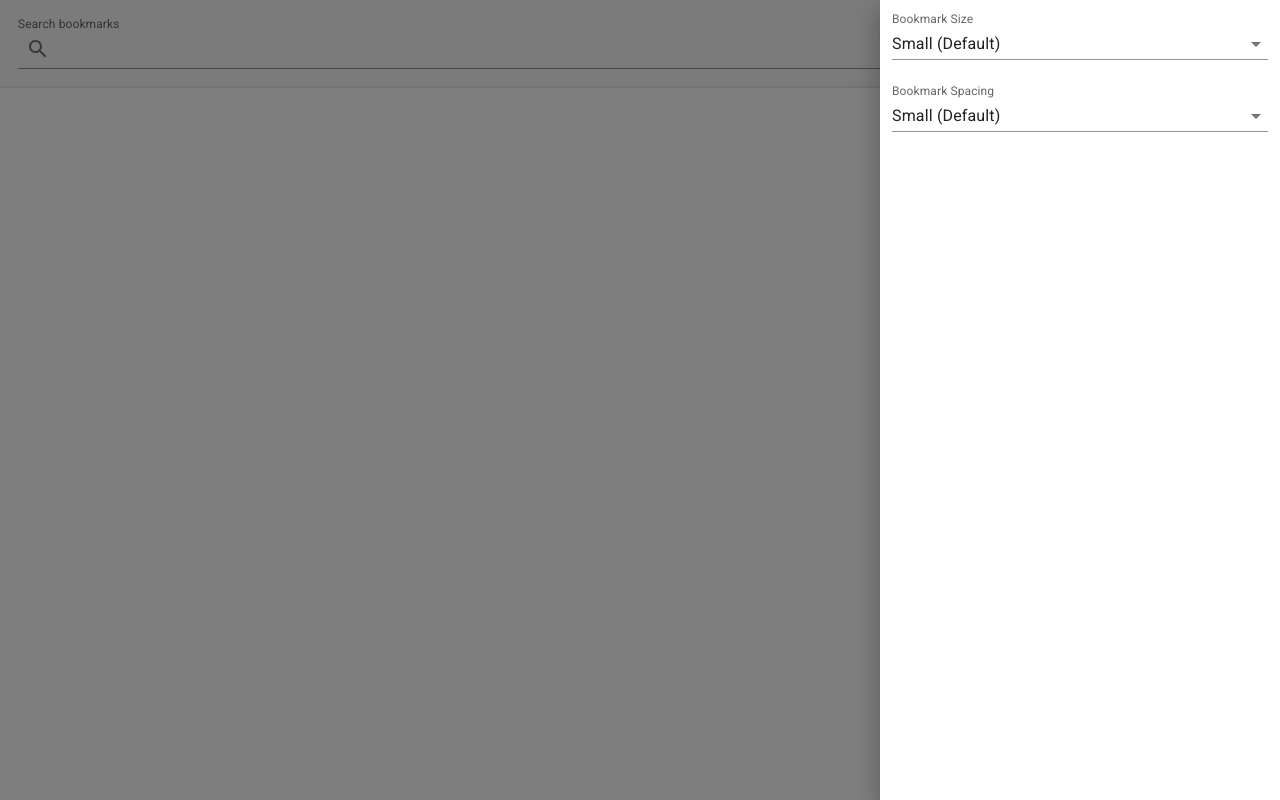
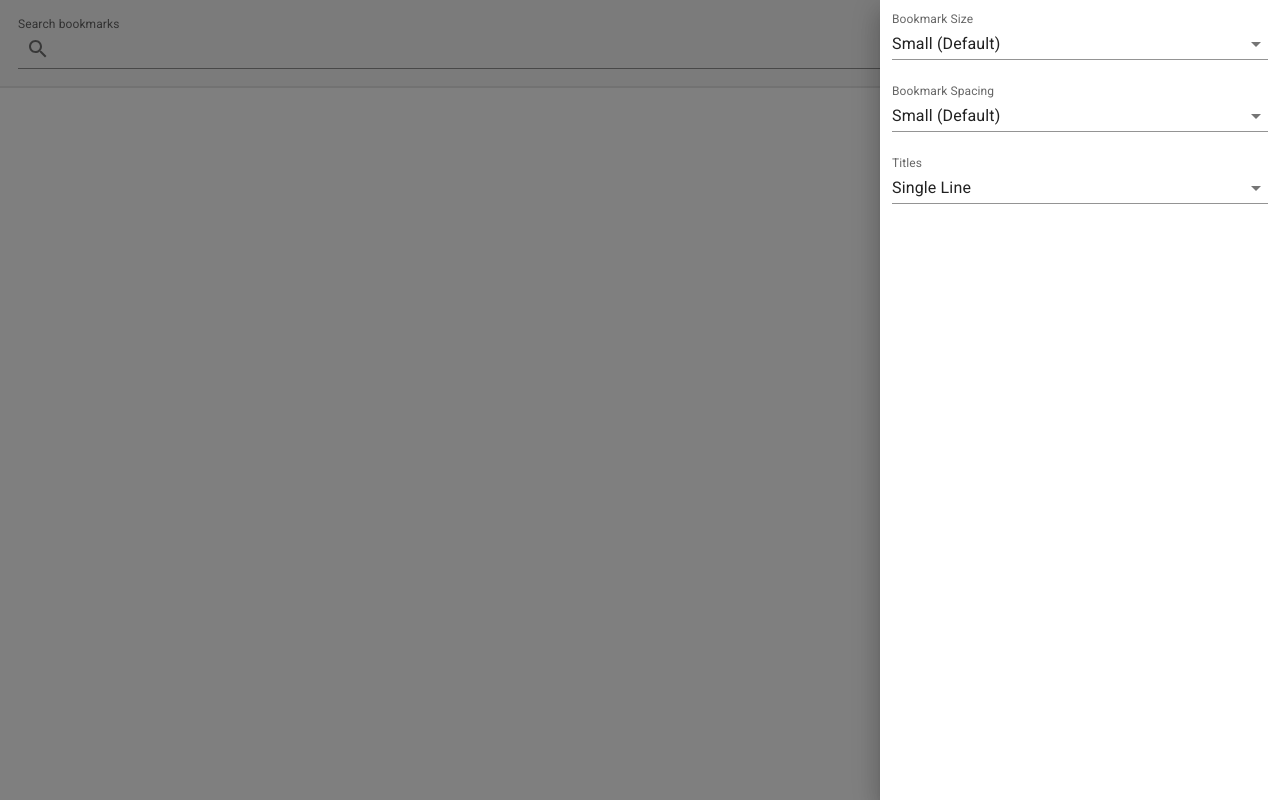
Before and after one commit to JJDubon/Searchable-Bookmarks-Manager-React, a React (Create React App) app: page / in a window 1280 px wide. Both pictures are taken after a click on the button 1242 px from the left and 49 px from the top of the page. Built offline with nearby package versions, Linux system fonts and the light colour scheme; no server answers.

Commit message:
Adds the ability to set wrapping on bookmarks

```diff
--- a/src/components/BookmarksContainer/bookmark.tsx
+++ b/src/components/BookmarksContainer/bookmark.tsx
@@ -1,8 +1,9 @@
 import { ListItemText } from '@mui/material';
+import { useMemo } from 'react';
 import { getIndent } from '../../providers/AppThemeProvider';
 import { useBookmarks } from "../../providers/BookmarksProvider";
 import { useAppSettings } from '../../providers/SettingsProvider';
-import { BookmarkButton, BookmarkIcon, BookmarkImg } from './styles';
+import { BookmarkButton, BookmarkIcon, BookmarkImg, BookmarkPrimaryTextOverrides } from './styles';
 
 const getFaviconUrl = (url: string) => {
   return `chrome-extension://${chrome.runtime.id}/_favicon/?pageUrl=${encodeURIComponent(url)}&size=32`;
@@ -15,14 +16,19 @@ interface BookmarksProps {
 
 export const Bookmark = ({ id, indentLevel }: BookmarksProps) => {
   const { map } = useBookmarks();
-  const { fontSize } = useAppSettings();
+  const { fontSize, noWrap } = useAppSettings();
+  const overrides = useMemo(() => {
+    return BookmarkPrimaryTextOverrides(fontSize, noWrap);
+  }, [fontSize, noWrap]);
   const bookmark = map[id];
   return (
     <BookmarkButton component="a" sx={{ pl: getIndent(indentLevel) }}>
       <BookmarkIcon>
         <BookmarkImg alt={''} src={getFaviconUrl(bookmark.url!)} />
       </BookmarkIcon>
-      <ListItemText primary={bookmark.title} primaryTypographyProps={{fontSize: fontSize, marginTop: "1px"}} />
+      <ListItemText
+        primary={bookmark.title}
+        primaryTypographyProps={overrides} />
     </BookmarkButton>
   );
 }
--- a/src/components/BookmarksContainer/folder.tsx
+++ b/src/components/BookmarksContainer/folder.tsx
@@ -2,12 +2,12 @@ import ExpandLess from '@mui/icons-material/ExpandLess';
 import FolderIcon from '@mui/icons-material/Folder';
 import { Collapse, ListItemText } from '@mui/material';
 import { motion } from "framer-motion";
-import { useState } from 'react';
+import { useMemo, useState } from 'react';
 import { getIndent } from '../../providers/AppThemeProvider';
 import { useBookmarks } from "../../providers/BookmarksProvider";
 import { useAppSettings } from '../../providers/SettingsProvider';
 import { BookmarksList } from './bookmark-list';
-import { BookmarkButton, BookmarkIcon } from './styles';
+import { BookmarkButton, BookmarkIcon, BookmarkPrimaryTextOverrides } from './styles';
 
 interface FolderProps {
   id: string;
@@ -17,8 +17,11 @@ interface FolderProps {
 
 export const Folder = ({ id, indentLevel, defaultOpen = false }: FolderProps) => {
   const { map } = useBookmarks();
-  const { fontSize } = useAppSettings();
+  const { fontSize, noWrap } = useAppSettings();
   const [open, setOpen] = useState(defaultOpen);
+  const overrides = useMemo(() => {
+    return BookmarkPrimaryTextOverrides(fontSize, noWrap);
+  }, [fontSize, noWrap]);
   const folder = map[id];
 
   return <>
@@ -26,7 +29,9 @@ export const Folder = ({ id, indentLevel, defaultOpen = false }: FolderProps) =>
       <BookmarkIcon>
         <FolderIcon />
       </BookmarkIcon>
-      <ListItemText primary={folder.title} primaryTypographyProps={{fontSize: fontSize, marginTop: "1px"}} />
+      <ListItemText
+        primary={folder.title}
+        primaryTypographyProps={overrides} />
       <motion.div
         animate={{rotate: getRotation()}}
         transition={{type: "ease"}}
--- a/src/components/BookmarksContainer/styles.tsx
+++ b/src/components/BookmarksContainer/styles.tsx
@@ -1,4 +1,4 @@
-import { ListItemButton, ListItemIcon, styled } from "@mui/material";
+import { ListItemButton, ListItemIcon, styled, TypographyProps } from "@mui/material";
 
 export const Container = styled('div')(({ theme }) => ({
   backgroundColor: theme.backgrounds.offset(1),
@@ -23,3 +23,18 @@ export const BookmarkImg = styled("img")(({theme}) => ({
   height: "1.5em",
   width: "1.5em",
 }));
+
+export const BookmarkPrimaryTextOverrides = (fontSize: string, noWrap: boolean) => {
+  let settings: TypographyProps = {
+    fontSize: fontSize,
+    marginTop: "1px",
+  };
+
+  if (noWrap) {
+    settings.overflow = "hidden";
+    settings.textOverflow = "ellipsis";
+    settings.whiteSpace = "nowrap";
+  }
+
+  return settings;
+}
--- a/src/components/Settings/index.tsx
+++ b/src/components/Settings/index.tsx
@@ -15,13 +15,15 @@ export const SettingsDrawer = ({open, hideSettings}: SettingsDrawerProps) => {
   const settings = useAppSettings();
   const [fontSize, setFontSize] = useState(settings.fontSize);
   const [padding, setPadding] = useState(settings.padding);
+  const [noWrap, setNoWrap] = useState(String(settings.noWrap));
 
   useEffect(() => {
     chrome.storage.local.set({
       fontSize,
-      padding
+      padding,
+      noWrap: noWrap === "true",
     } as SettingsContextType);
-  }, [fontSize, padding]);
+  }, [fontSize, padding, noWrap]);
 
   return (
     <Drawer
@@ -48,7 +50,7 @@ export const SettingsDrawer = ({open, hideSettings}: SettingsDrawerProps) => {
           <FormControl fullWidth>
             <TextField
               select
-              id="bookmark-size-field"
+              id="bookmark-spacing-field"
               variant="standard"
               label="Bookmark Spacing"
               value={padding}
@@ -59,6 +61,19 @@ export const SettingsDrawer = ({open, hideSettings}: SettingsDrawerProps) => {
               <MenuItem value={"8px"}>Large</MenuItem>
             </TextField>
           </FormControl>
+          <FormControl fullWidth>
+            <TextField
+              select
+              id="bookmark-title-field"
+              variant="standard"
+              label="Titles"
+              value={noWrap}
+              onChange={(e) => setNoWrap(e.target.value)}
+            >
+              <MenuItem value={"true"}>Single Line</MenuItem>
+              <MenuItem value={"false"}>Multi line</MenuItem>
+            </TextField>
+          </FormControl>
         </SettingsForm>
       </Box>
     </Drawer>
--- a/src/providers/SettingsProvider/index.tsx
+++ b/src/providers/SettingsProvider/index.tsx
@@ -1,15 +1,15 @@
 import { createContext, useCallback, useContext, useEffect, useState } from "react";
-
-const keys: (keyof SettingsContextType)[] = ['padding', 'fontSize'];
 
 export type SettingsContextType = {
   fontSize: string,
-  padding: string
+  padding: string,
+  noWrap: boolean,
 }
 
 const defaultValues: SettingsContextType = {
   fontSize: "14px",
-  padding: "2px"
+  padding: "2px",
+  noWrap: true,
 };
 
 export const SettingsContext = createContext<SettingsContextType>(defaultValues);
@@ -27,10 +27,12 @@ export const SettingsProvider = ({children}: SettingsProviderProps) => {
   const [settings, setSettings] = useState(defaultValues);
 
   const refreshSettings = useCallback((cb?: () => void) => {
-    chrome.storage.local.get(keys, (storedValues) => {
+    const settingsKeys: (keyof SettingsContextType)[] = ['fontSize', 'padding', 'noWrap'];
+    chrome.storage.local.get(settingsKeys, (storedValues) => {
       setSettings({
         fontSize: storedValues.fontSize || defaultValues.fontSize,
-        padding: storedValues.padding || defaultValues.padding
+        padding: storedValues.padding || defaultValues.padding,
+        noWrap: storedValues.noWrap === undefined ? defaultValues.noWrap : storedValues.noWrap === true
       });
 
       if (cb) {
@@ -50,7 +52,7 @@ export const SettingsProvider = ({children}: SettingsProviderProps) => {
       refreshSettings();
     }, 250);
     return () => clearInterval(intervalId);
-  });
+  }, []);
 
   return (
     <SettingsContext.Provider value={settings}>
```
Also changed, not shown: public/manifest.json.
